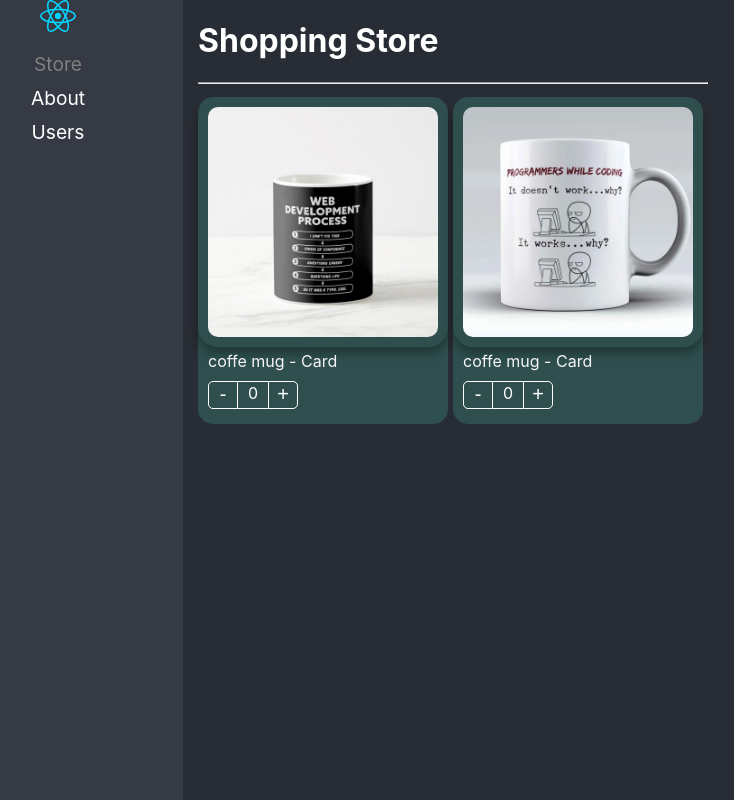
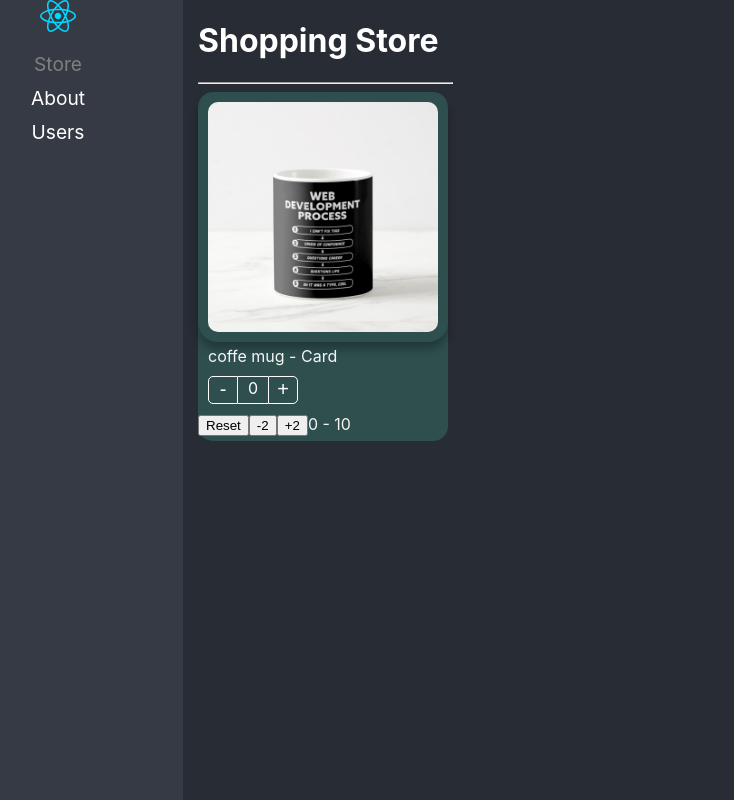
Before and after one commit to josebrusa/react-pp, a React (Vite) app: page /store in a window 1280 px wide. Shown: the whole page, without its empty margins (67-801 px from the left). Built offline with nearby package versions, Linux system fonts and the light colour scheme.

Commit message:
fin del patron

```diff
--- a/src/component-pattern/components/ProductCard.tsx
+++ b/src/component-pattern/components/ProductCard.tsx
@@ -5,18 +5,22 @@
     ProductContextProps,
     Product,
     onChangeArgs,
+    InitialValues,
+    ProductCardHandlers,
 } from "../interfaces/interface";
 
 export const ProductContext = createContext({} as ProductContextProps);
 const { Provider } = ProductContext;
 
 export interface Props {
-    children?: ReactElement | ReactElement[];
+    // children?: ReactElement | ReactElement[];
+    children: (args: ProductCardHandlers) => JSX.Element;
     product: Product;
     className?: string;
     style?: CSSProperties;
     onChange?: (args: onChangeArgs) => void;
     value?: number;
+    initialValues?: InitialValues;
 }
 
 export const ProductCard = ({
@@ -26,18 +30,33 @@
     style,
     onChange,
     value,
+    initialValues,
 }: Props) => {
-    const { counter, increaseBy } = useProduct({ onChange, product, value });
+    const { counter, increaseBy, maxCount, isMaxCountReached, reset } =
+        useProduct({
+            onChange,
+            product,
+            value,
+            initialValues,
+        });
     return (
         <Provider
             value={{
                 counter,
                 product,
                 increaseBy,
+                maxCount,
             }}
         >
             <div style={style} className={`${styles.productCard} ${className}`}>
-                {children}
+                {children({
+                    count: counter,
+                    isMaxCountReached,
+                    maxCount: initialValues?.maxCount,
+                    product,
+                    increaseBy,
+                    reset,
+                })}
             </div>
         </Provider>
     );
--- a/src/component-pattern/components/ProuctButtons.tsx
+++ b/src/component-pattern/components/ProuctButtons.tsx
@@ -1,4 +1,4 @@
-import { CSSProperties, useContext } from "react";
+import { CSSProperties, useCallback, useContext } from "react";
 import { ProductContext } from "./ProductCard";
 
 import styles from "../styles/styles.module.css";
@@ -9,7 +9,13 @@
 }
 
 export const ProductButton = ({ className, style }: Props) => {
-    const { counter, increaseBy } = useContext(ProductContext);
+    const { counter, increaseBy, maxCount } = useContext(ProductContext);
+
+    // TODO: isMaxReached = useCallback, dep[counter , maxCount]
+    const isMaxReached = useCallback(
+        () => !!maxCount && counter === maxCount,
+        [counter, maxCount]
+    );
     return (
         <div
             style={style}
@@ -22,7 +28,12 @@
                 -
             </button>
             <div className={styles.countLabel}>{counter}</div>
-            <button className={styles.buttonAdd} onClick={() => increaseBy(1)}>
+            <button
+                className={`${styles.buttonAdd} ${
+                    isMaxReached() ? styles.disabled : ""
+                }`}
+                onClick={() => increaseBy(1)}
+            >
                 +
             </button>
         </div>
--- a/src/component-pattern/hooks/useProduct.ts
+++ b/src/component-pattern/hooks/useProduct.ts
@@ -1,30 +1,54 @@
-import { useEffect, useState } from "react";
-import { Product, onChangeArgs } from "../interfaces/interface";
+import { useEffect, useRef, useState } from "react";
+import { InitialValues, Product, onChangeArgs } from "../interfaces/interface";
 
 interface useProductArgs {
     product: Product;
     onChange?: (args: onChangeArgs) => void;
     value?: number;
+    initialValues?: InitialValues;
 }
 
-const useProduct = ({ onChange, product, value = 0 }: useProductArgs) => {
-    const [counter, setCounter] = useState(value);
+const useProduct = ({
+    onChange,
+    product,
+    value = 0,
+    initialValues,
+}: useProductArgs) => {
+    const [counter, setCounter] = useState<number>(
+        initialValues?.count || value
+    );
+    const isMounted = useRef(false);
 
     const increaseBy = (value: number) => {
-        const newValue = Math.max(counter + value, 0);
+        let newValue = Math.max(counter + value, 0);
+        if (initialValues?.maxCount) {
+            newValue = Math.min(newValue, initialValues.maxCount);
+        }
 
         setCounter(newValue);
 
         onChange && onChange({ count: newValue, product });
     };
 
+    const reset = () => {
+        setCounter(initialValues?.count || value);
+    };
     useEffect(() => {
-        setCounter(value);
-    }, [value]);
+        if (!isMounted.current) return;
+        setCounter(initialValues?.count || value);
+    }, [initialValues, value]);
+
+    useEffect(() => {
+        isMounted.current = true;
+    }, []);
 
     return {
         counter,
+        maxCount: initialValues?.maxCount,
+        isMaxCountReached:
+            !!initialValues?.count && initialValues.maxCount === counter,
         increaseBy,
+        reset,
     };
 };
 
--- a/src/component-pattern/pages/ShoppingPage.tsx
+++ b/src/component-pattern/pages/ShoppingPage.tsx
@@ -5,31 +5,33 @@
     ProductTitle,
 } from "../components";
 import { products } from "../data/products";
-import { useShoppingCart } from "../hooks/useShoppingCart";
 
 import "../styles/custom-styles.css";
 
+const product = products[0];
+
 export const ShoppingPage = () => {
-    const { onProductCountChange, shoppingCart } = useShoppingCart();
     return (
         <div>
             <h1>Shopping Store</h1>
             <hr />
-            <div
-                style={{
-                    display: "flex",
-                    flexWrap: "wrap",
-                    flexDirection: "row",
+            <ProductCard
+                product={product}
+                key={product.id}
+                className="bg-dark text-white"
+                initialValues={{
+                    count: 0,
+                    maxCount: 10,
                 }}
             >
-                {products.map((product) => (
-                    <ProductCard
-                        product={product}
-                        key={product.id}
-                        className="bg-dark text-white"
-                        onChange={onProductCountChange}
-                        value={shoppingCart[product.id]?.count || 0}
-                    >
+                {({
+                    reset,
+                    count,
+                    isMaxCountReached,
+                    maxCount,
+                    increaseBy,
+                }) => (
+                    <>
                         <ProductImage
                             className="custom-image"
                             style={{
@@ -38,35 +40,18 @@
                         />
                         <ProductTitle className="text-white" />
                         <ProductButton className="custom-buttons" />
-                    </ProductCard>
-                ))}
-            </div>
-            <div className="shopping-cart">
-                {Object.entries(shoppingCart).map(([key, product]) => (
-                    <ProductCard
-                        key={key}
-                        product={product}
-                        className="bg-dark text-white"
-                        style={{ width: "100px" }}
-                        onChange={onProductCountChange}
-                        value={product.count}
-                    >
-                        <ProductImage
-                            className="custom-image"
-                            style={{
-                                boxShadow: "0px 7px 10px 0px rgba(0,0,0,0.3) ",
-                            }}
-                        />
-                        <ProductButton
-                            className="custom-buttons"
-                            style={{
-                                display: "flex",
-                                justifyContent: "center",
-                            }}
-                        />
-                    </ProductCard>
-                ))}
-            </div>
+                        <button onClick={reset}>Reset</button>
+                        <button onClick={() => increaseBy(-2)}> -2 </button>
+                        {!isMaxCountReached && (
+                            <button onClick={() => increaseBy(+2)}> +2 </button>
+                        )}
+
+                        <span>
+                            {count} - {maxCount}
+                        </span>
+                    </>
+                )}
+            </ProductCard>
         </div>
     );
 };
--- a/src/component-pattern/styles/styles.module.css
+++ b/src/component-pattern/styles/styles.module.css
@@ -58,3 +58,9 @@
 .buttonAdd:hover {
     background-color: rgba(0, 0, 0, 0.1);
 }
+
+.disabled {
+    border-color: grey !important;
+    border-left: 1px solid white !important;
+    color: grey !important;
+}
```
Also changed, not shown: src/component-pattern/interfaces/interface.ts (+16 -0 lines).
